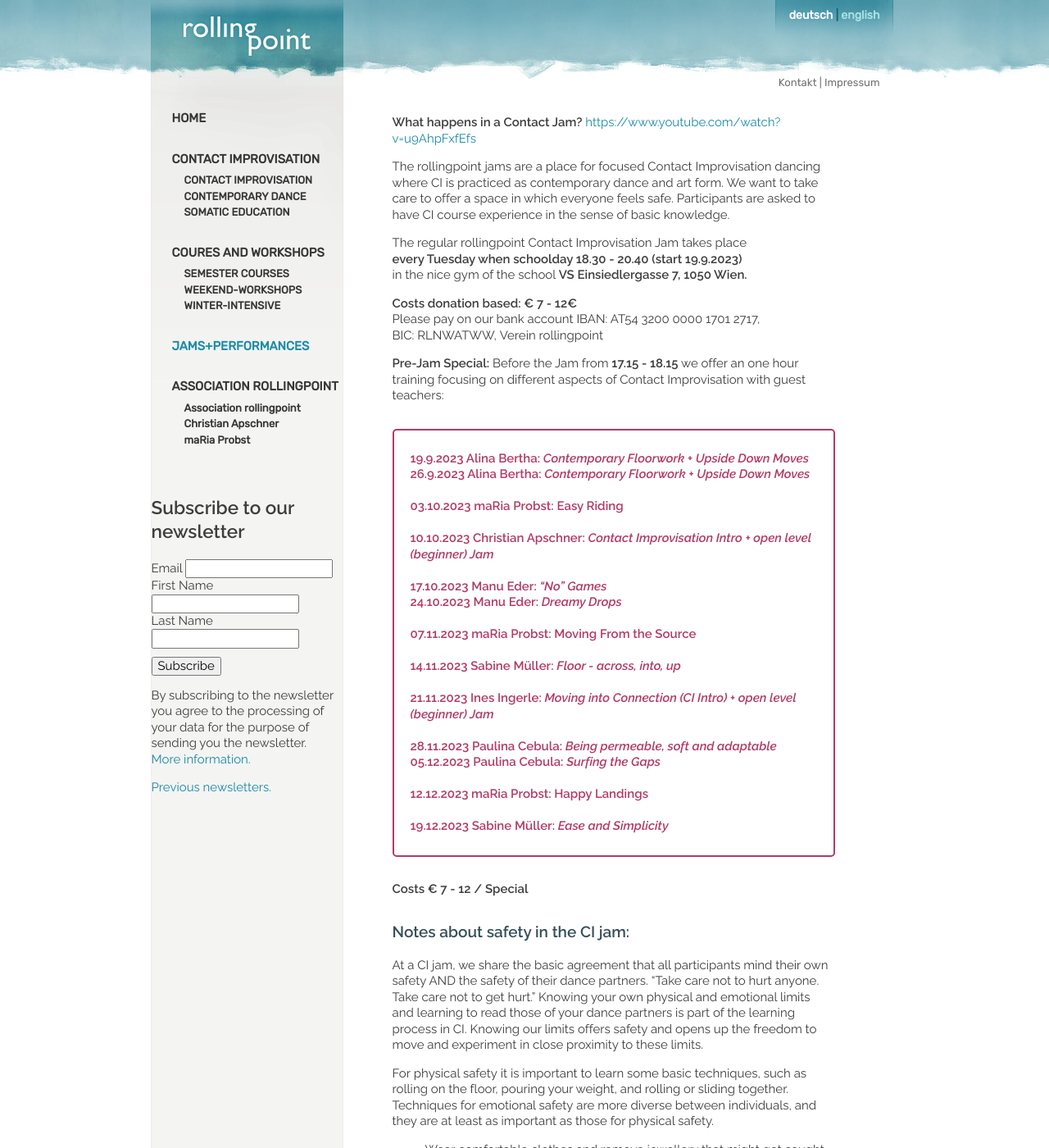
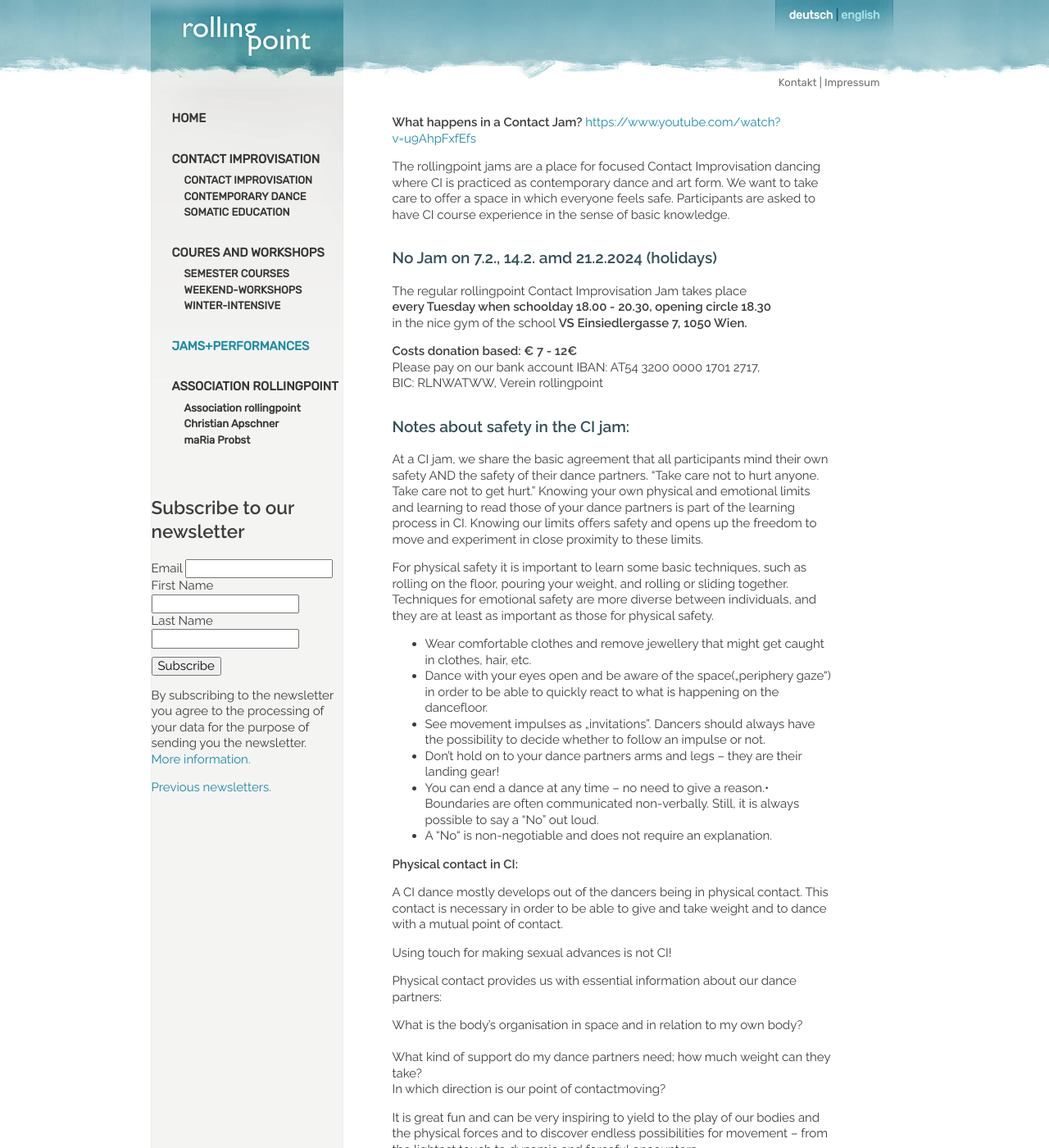
Before and after one commit to manulari/rollingpointat, a Jekyll site: the page built from _pages_en/en-jams.md, in a window 1280 px wide and 1400 px high. Shown: the whole window at 82% size. Built offline with Jekyll 4.4.1, drawn with Linux system fonts in a browser that asks for light colours; comment, search, counter and statistics services are not loaded.

Commit message:
Update page (en) “en-jams”

```diff
--- a/_pages_en/en-jams.md
+++ b/_pages_en/en-jams.md
@@ -7,39 +7,16 @@ language: en
 
 The rollingpoint jams are a place for focused Contact Improvisation dancing where CI is practiced as contemporary dance and art form. We want to take care to offer a space in which everyone feels safe. Participants are asked to have CI course experience in the sense of basic knowledge.
 
+### **No Jam on 7.2., 14.2. amd 21.2.2024 (holidays)**
+
 The regular rollingpoint Contact Improvisation Jam takes place\
-**every Tuesday when schoolday 18.30 - 20.40** **(start 19.9.2023)**\
+**every Tuesday when schoolday 18.00 - 20.30, opening circle 18.30**\
 in the nice gym of the school **VS Einsiedlergasse 7, 1050 Wien.**
 
 **Costs donation based:  € 7 - 12€**\
 Please pay on our bank account IBAN: AT54 3200 0000 1701 2717, BIC: RLNWATWW, Verein rollingpoint
 
-**Pre-Jam Special:**  Before the Jam from **17.15 - 18.15** we offer an one hour training focusing on different aspects of Contact Improvisation with guest teachers:
 
-> **19.9.2023 Alina Bertha: *Contemporary Floorwork + Upside Down Moves***\
-> **26.9.2023 Alina Bertha: *Contemporary Floorwork + Upside Down Moves***\
-> \
-> **03.10.2023 maRia Probst: Easy Riding**\
-> \
-> **10.10.2023 Christian Apschner: *Contact Improvisation Intro + open level (beginner) Jam***\
-> \
-> **17.10.2023 Manu Eder: *"No" Games***\
-> **24.10.2023 Manu Eder: *Dreamy Drops***\
-> \
-> **07.11.2023 maRia Probst: Moving From the Source**\
-> \
-> **14.11.2023 Sabine Müller: *Floor - across, into, up***\
-> \
-> **21.11.2023 Ines Ingerle: *Moving into Connection (CI Intro) + open level (beginner) Jam***\
-> \
-> **28.11.2023 Paulina Cebula: *Being permeable, soft and adaptable***\
-> **05.12.2023 Paulina Cebula: *Surfing the Gaps***\
-> \
-> **12.12.2023 maRia Probst: Happy Landings**\
-> \
-> **19.12.2023 Sabine Müller: *Ease and Simplicity***
-
-**Costs € 7 - 12 / Special**
 
 ### **Notes about safety in the CI jam:**
 
```
